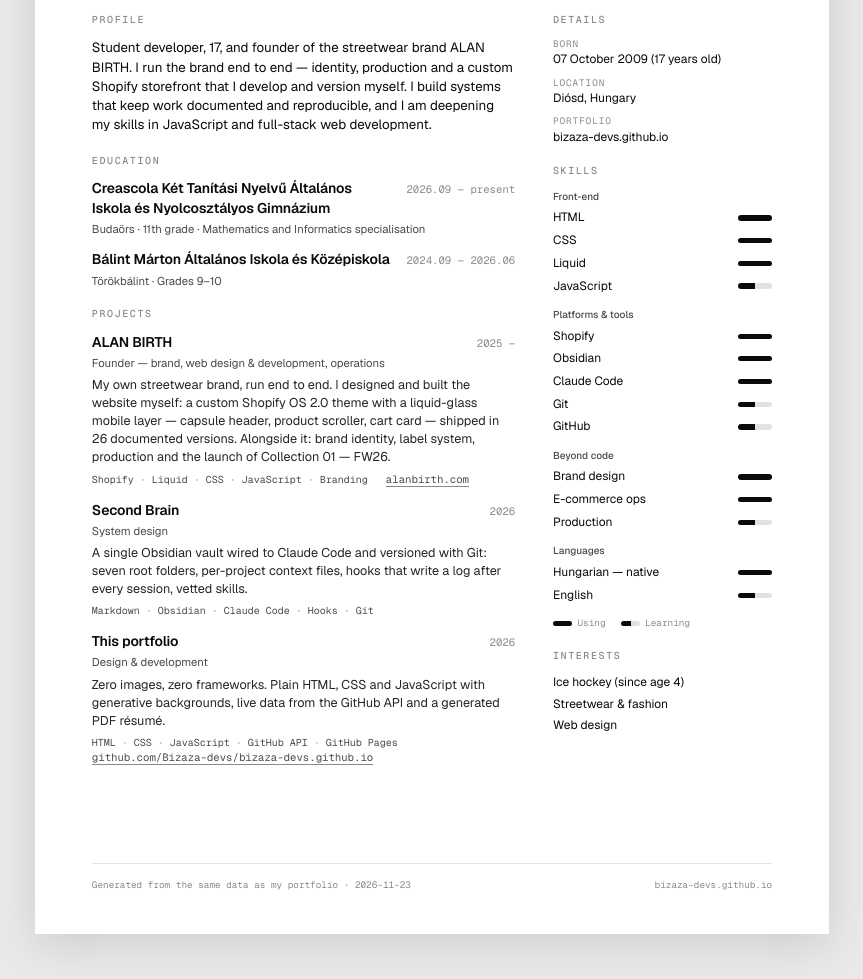
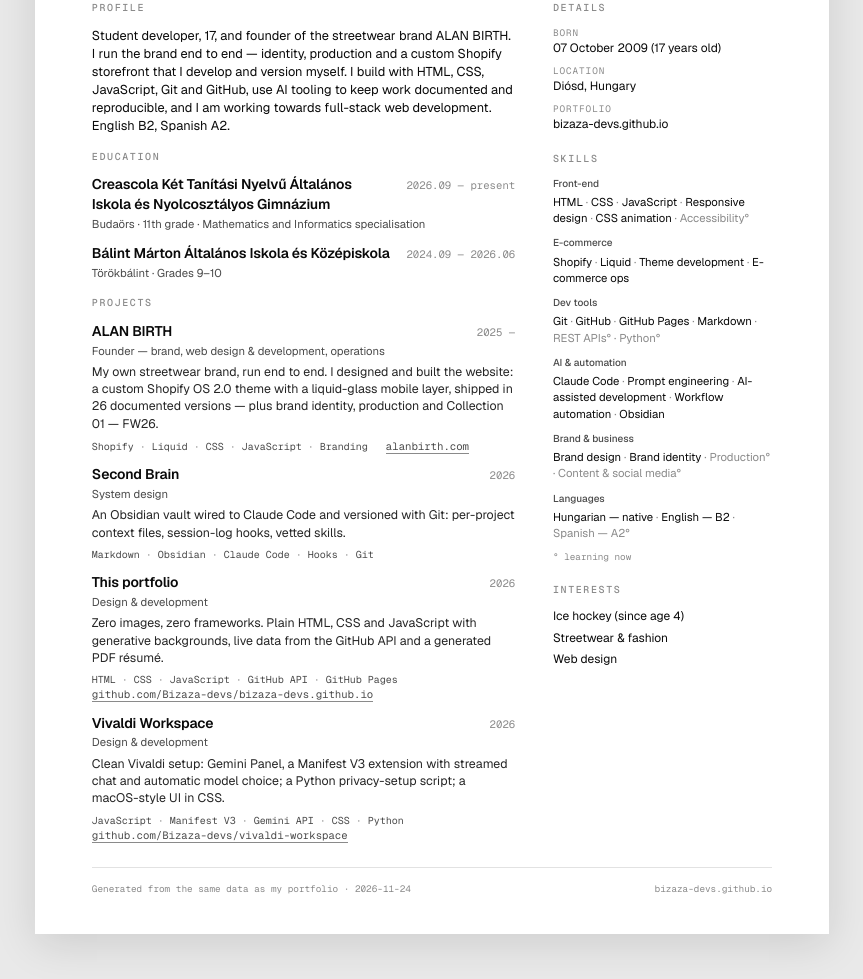
Before and after one commit to Bizaza-devs/bizaza-devs.github.io, a plain HTML site: page cv.html in a window 1280 px wide. Shown: the part 234-1213 px from the top of the page, without its empty margins (208-1071 px from the left). Drawn offline with nearby package versions, Linux system fonts and the light colour scheme.

Commit message:
More skills, languages and the Vivaldi Workspace project
- Skills: 6 groups (front-end, e-commerce, dev tools, AI & automation,
  brand & business, languages); JavaScript, Git and GitHub now "using";
  English B2, Spanish A2
- New project 04: Vivaldi Workspace (Gemini Panel extension, privacy
  setup script, macOS-style CSS) + timeline entry; project count 4
- Project grid: feature card + 3 columns on desktop
- CV: compact inline skill lists, short CV-only summaries (cvSummary),
  tighter spacing so it stays one A4 page; PDF rebuilt; asset version v7

Co-Authored-By: Claude Opus 5.5 <noreply@anthropic.com>

```diff
--- a/assets/js/data.js
+++ b/assets/js/data.js
@@ -7,7 +7,7 @@
 window.PORTFOLIO = {
   github: "Bizaza-devs",
   timezone: "Europe/Budapest",
-  updated: "2026-11-23",
+  updated: "2026-11-24",
   cvPdf: "cv/Zalan-Birtalan-CV.pdf",
 
   person: {
@@ -33,6 +33,7 @@ window.PORTFOLIO = {
     { when: "2025", title: "Founded ALAN BIRTH", detail: "Streetwear brand, plus a custom Shopify theme I design and build myself", accent: "amber" },
     { when: "2026", title: "Built my Second Brain", detail: "Obsidian vault wired to Claude Code and Git — 226 notes", accent: "indigo" },
     { when: "2026", title: "Launched this portfolio", detail: "Plain HTML, CSS & JavaScript on GitHub Pages", accent: "mint" },
+    { when: "2026", title: "Vivaldi Workspace", detail: "Gemini Panel browser extension, a privacy setup script and a macOS-style UI", accent: "sky" },
     { when: "Sep 2026", title: "Creascola, Budaörs", detail: "11th grade · Mathematics and Informatics specialisation", accent: "sky" },
     { when: "FW26", title: "Collection 01", detail: "The first ALAN BIRTH collection — in progress", accent: "amber", now: true }
   ],
@@ -41,7 +42,7 @@ window.PORTFOLIO = {
   stats: [
     { value: 26, unit: "", label: "Theme versions", note: "shipped on alanbirth.com", color: "amber" },
     { value: 226, unit: "", label: "Notes", note: "in my Obsidian second brain", color: "indigo" },
-    { value: 3, unit: "", label: "Projects", note: "live or in progress", color: "sky" },
+    { value: 4, unit: "", label: "Projects", note: "live or in progress", color: "sky" },
     { value: "age", unit: "yrs", label: "Age", note: "born October 2009", color: "mint" }
   ],
 
@@ -54,6 +55,8 @@ window.PORTFOLIO = {
       status: "building",
       kind: "Brand · E-commerce · Web development",
       summary: "My own streetwear brand, run end to end. I designed and built the website myself: a custom Shopify OS 2.0 theme with a liquid-glass mobile layer — capsule header, product scroller, cart card — shipped in 26 documented versions. Alongside it: brand identity, label system, production and the launch of Collection 01 — FW26.",
+      /* shorter text for the one-page CV (cvSummary); the site shows summary */
+      cvSummary: "My own streetwear brand, run end to end. I designed and built the website: a custom Shopify OS 2.0 theme with a liquid-glass mobile layer, shipped in 26 documented versions — plus brand identity, production and Collection 01 — FW26.",
       role: "Founder — brand, web design & development, operations",
       stack: ["Shopify", "Liquid", "CSS", "JavaScript", "Branding"],
       metrics: [
@@ -71,6 +74,7 @@ window.PORTFOLIO = {
       status: "live",
       kind: "Knowledge system · Automation",
       summary: "A single Obsidian vault wired to Claude Code and versioned with Git: seven root folders, per-project context files, hooks that write a log after every session, vetted skills.",
+      cvSummary: "An Obsidian vault wired to Claude Code and versioned with Git: per-project context files, session-log hooks, vetted skills.",
       role: "System design",
       stack: ["Markdown", "Obsidian", "Claude Code", "Hooks", "Git"],
       metrics: [
@@ -95,6 +99,24 @@ window.PORTFOLIO = {
       ],
       links: [],
       repo: "bizaza-devs.github.io"
+    },
+    {
+      id: "vivaldi", accent: "sky",
+      name: "Vivaldi Workspace",
+      year: "2026",
+      status: "building",
+      kind: "Browser extension · Setup automation",
+      summary: "My own clean browser environment on Vivaldi. Gemini Panel is a Manifest V3 extension with streamed chat, Markdown rendering, page context and automatic fast / strong model choice. Next to it: a Python script that applies Brave-style privacy settings to the profile, and a macOS-style UI written in CSS.",
+      cvSummary: "Clean Vivaldi setup: Gemini Panel, a Manifest V3 extension with streamed chat and automatic model choice; a Python privacy-setup script; a macOS-style UI in CSS.",
+      role: "Design & development",
+      stack: ["JavaScript", "Manifest V3", "Gemini API", "CSS", "Python"],
+      metrics: [
+        { k: "browsers", v: "4" },
+        { k: "model modes", v: "3" },
+        { k: "storage", v: "local" }
+      ],
+      links: [],
+      repo: "vivaldi-workspace"
     }
   ],
 
@@ -103,24 +125,42 @@ window.PORTFOLIO = {
     { group: "Front-end", items: [
       { name: "HTML", level: "using" },
       { name: "CSS", level: "using" },
+      { name: "JavaScript", level: "using" },
+      { name: "Responsive design", level: "using" },
+      { name: "CSS animation", level: "using" },
+      { name: "Accessibility", level: "learning" }
+    ] },
+    { group: "E-commerce", items: [
+      { name: "Shopify", level: "using" },
       { name: "Liquid", level: "using" },
-      { name: "JavaScript", level: "learning" }
+      { name: "Theme development", level: "using" },
+      { name: "E-commerce ops", level: "using" }
     ] },
-    { group: "Platforms & tools", items: [
-      { name: "Shopify", level: "using" },
-      { name: "Obsidian", level: "using" },
+    { group: "Dev tools", items: [
+      { name: "Git", level: "using" },
+      { name: "GitHub", level: "using" },
+      { name: "GitHub Pages", level: "using" },
+      { name: "Markdown", level: "using" },
+      { name: "REST APIs", level: "learning" },
+      { name: "Python", level: "learning" }
+    ] },
+    { group: "AI & automation", items: [
       { name: "Claude Code", level: "using" },
-      { name: "Git", level: "learning" },
-      { name: "GitHub", level: "learning" }
+      { name: "Prompt engineering", level: "using" },
+      { name: "AI-assisted development", level: "using" },
+      { name: "Workflow automation", level: "using" },
+      { name: "Obsidian", level: "using" }
     ] },
-    { group: "Beyond code", items: [
+    { group: "Brand & business", items: [
       { name: "Brand design", level: "using" },
-      { name: "E-commerce ops", level: "using" },
-      { name: "Production", level: "learning" }
+      { name: "Brand identity", level: "using" },
+      { name: "Production", level: "learning" },
+      { name: "Content & social media", level: "learning" }
     ] },
     { group: "Languages", items: [
       { name: "Hungarian — native", level: "using" },
-      { name: "English", level: "learning" }
+      { name: "English — B2", level: "using" },
+      { name: "Spanish — A2", level: "learning" }
     ] }
   ],
 
@@ -179,7 +219,7 @@ window.UI = {
   latest: "Latest public repositories",
   latestSub: "Pulled live from GitHub — newest first.",
   stack: "Knowledge",
-  stackSub: "No percentages — what I use daily and what I am learning right now.",
+  stackSub: "No percentages — what I use daily and what I am learning right now. I work in Hungarian and English, and I'm learning Spanish.",
   levels: { using: "Using", learning: "Learning" },
   gh: "Work activity",
   ghSub: "Shipping code on GitHub and building with Claude — one calendar.",
--- a/cv.html
+++ b/cv.html
@@ -15,28 +15,28 @@
     :root { --ink: #0a0a0a; --ink-2: #4a4a4a; --ink-3: #8a8a8a; --rule: #e2e2e2; }
     * { box-sizing: border-box; }
     html, body { margin: 0; background: #e9e9e9; color: var(--ink); }
-    body { font: 400 9.5pt/1.42 "Geist", "Segoe UI", system-ui, sans-serif; -webkit-print-color-adjust: exact; print-color-adjust: exact; }
+    body { font: 400 9.3pt/1.4 "Geist", "Segoe UI", system-ui, sans-serif; -webkit-print-color-adjust: exact; print-color-adjust: exact; }
     .mono { font-family: "Geist Mono", ui-monospace, Consolas, monospace; }
     a { color: inherit; text-decoration: none; }
-    .page { width: 210mm;  margin: 12mm auto; background: #fff; padding: 14mm 15mm 11mm; height: 297mm; overflow: hidden; display: grid; grid-template-columns: 1fr 58mm; grid-template-rows: auto 1fr auto; gap: 0 10mm; box-shadow: 0 10px 40px rgba(0,0,0,.12); }
+    .page { width: 210mm;  margin: 12mm auto; background: #fff; padding: 13mm 15mm 10mm; height: 297mm; overflow: hidden; display: grid; grid-template-columns: 1fr 58mm; grid-template-rows: auto 1fr auto; gap: 0 10mm; box-shadow: 0 10px 40px rgba(0,0,0,.12); }
     @media print { html, body { background: #fff; } .page { margin: 0; box-shadow: none; } }
 
-    header { grid-column: 1 / -1; display: flex; justify-content: space-between; align-items: end; gap: 8mm; padding-bottom: 6mm; margin-bottom: 6mm; border-bottom: 1.5pt solid var(--ink); }
+    header { grid-column: 1 / -1; display: flex; justify-content: space-between; align-items: end; gap: 8mm; padding-bottom: 5mm; margin-bottom: 5mm; border-bottom: 1.5pt solid var(--ink); }
     h1 { margin: 0; font-size: 30pt; font-weight: 600; letter-spacing: -.04em; line-height: .95; }
     .role { margin-top: 3mm; font-size: 8.5pt; letter-spacing: .12em; text-transform: uppercase; color: var(--ink-2); }
     .contact { text-align: right; font-size: 8.5pt; line-height: 1.7; color: var(--ink-2); }
     .contact a { color: var(--ink); border-bottom: .5pt solid var(--ink-3); }
 
     h2 { margin: 0 0 3.5mm; font: 500 7.5pt/1 "Geist Mono", monospace; letter-spacing: .16em; text-transform: uppercase; color: var(--ink-3); }
-    section { margin-bottom: 5.5mm; break-inside: avoid; }
-    .summary { font-size: 10pt; line-height: 1.45; margin: 0; }
+    section { margin-bottom: 4.4mm; break-inside: avoid; }
+    .summary { font-size: 9.6pt; line-height: 1.42; margin: 0; }
 
-    .item { margin-bottom: 3.6mm; break-inside: avoid; }
+    .item { margin-bottom: 3mm; break-inside: avoid; }
     .item__head { display: flex; justify-content: space-between; align-items: baseline; gap: 4mm; }
     .item__title { font-weight: 600; font-size: 10.5pt; letter-spacing: -.01em; }
     .item__when { font-size: 8pt; color: var(--ink-3); white-space: nowrap; }
     .item__sub { font-size: 8.5pt; color: var(--ink-2); margin-top: .6mm; }
-    .item p { margin: 1.4mm 0 0; color: #262626; }
+    .item p { margin: 1.1mm 0 0; color: #262626; }
     .tags { margin-top: 1.6mm; font-size: 7.5pt; color: var(--ink-2); }
     .tags span + span::before { content: " · "; color: var(--ink-3); }
     .item__link { font-size: 8pt; border-bottom: .5pt solid var(--ink-3); }
@@ -45,15 +45,14 @@
     .facts { display: grid; gap: 2.2mm; font-size: 9pt; }
     .facts div { display: grid; }
     .facts span:first-child { font-size: 7pt; letter-spacing: .1em; text-transform: uppercase; color: var(--ink-3); }
-    .skills { display: grid; gap: 1.5mm; font-size: 9pt; }
-    .skill { display: flex; justify-content: space-between; gap: 3mm; }
-    .skill i { flex: none; align-self: center; width: 9mm; height: 1.4mm; border-radius: 1mm; }
-    .skill i[data-l="using"] { background: var(--ink); }
-    .skill i[data-l="learning"] { background: linear-gradient(90deg, var(--ink) 50%, var(--rule) 50%); }
-    .skill-group { margin-bottom: 3.5mm; }
-    .skill-group h3 { margin: 0 0 1.5mm; font-size: 7.5pt; font-weight: 500; color: var(--ink-2); }
-    .legend { font-size: 7pt; color: var(--ink-3); margin-top: 1mm; display: flex; gap: 4mm; }
-    .legend i { display: inline-block; width: 5mm; height: 1.2mm; border-radius: 1mm; margin-right: 1.5mm; vertical-align: middle; }
+    /* sok skill fér el: csoportonként egy folyó sor, a tanult elemek halványabbak, °-jellel */
+    .skills { font-size: 8.5pt; line-height: 1.45; }
+    .skills span + span::before { content: " · "; color: var(--ink-3); }
+    .skills span.l { color: var(--ink-3); }
+    .skills span.l::after { content: "°"; }
+    .skill-group { margin-bottom: 2.6mm; }
+    .skill-group h3 { margin: 0 0 .8mm; font-size: 7.5pt; font-weight: 500; color: var(--ink-2); }
+    .legend { font-size: 7pt; color: var(--ink-3); margin-top: 1mm; }
     ul.plain { margin: 0; padding: 0; list-style: none; font-size: 9pt; display: grid; gap: 1.2mm; }
 
     footer { grid-column: 1 / -1; align-self: end; display: flex; justify-content: space-between; padding-top: 4mm; border-top: .5pt solid var(--rule); font-size: 7pt; color: var(--ink-3); }
@@ -118,7 +117,7 @@
         en: { profile: "Profile", projects: "Projects", edu: "Education", facts: "Details", skills: "Skills", interests: "Interests",
               born: "Born", age: "years old", location: "Location", web: "Portfolio", now: "present",
               using: "Using", learning: "Learning", role: "Role",
-              summary: `Student developer, ${D.age}, and founder of the streetwear brand ALAN BIRTH. I run the brand end to end — identity, production and a custom Shopify storefront that I develop and version myself. I build systems that keep work documented and reproducible, and I am deepening my skills in JavaScript and full-stack web development.`,
+              summary: `Student developer, ${D.age}, and founder of the streetwear brand ALAN BIRTH. I run the brand end to end — identity, production and a custom Shopify storefront that I develop and version myself. I build with HTML, CSS, JavaScript, Git and GitHub, use AI tooling to keep work documented and reproducible, and I am working towards full-stack web development. English B2, Spanish A2.`,
               foot: "Generated from the same data as my portfolio" }
       }[lang];
       const ym = (s) => s ? s.replace("-", ".") : L.now;
@@ -144,7 +143,7 @@
         return `<div class="item">
           <div class="item__head"><span class="item__title">${esc(p.name)}</span><span class="item__when mono">${esc(p.year)}</span></div>
           <div class="item__sub">${esc(t(p.role))}</div>
-          <p>${esc(t(p.summary))}</p>
+          <p>${esc(t(p.cvSummary || p.summary))}</p>
           <div class="tags mono">${p.stack.map((s) => `<span>${esc(s)}</span>`).join("")}${url ? ` &nbsp; <a class="item__link" href="${esc(url)}">${esc(url.replace("https://", ""))}</a>` : ""}</div>
         </div>`;
       }).join("");
@@ -168,9 +167,9 @@
       $("hSkills").textContent = L.skills;
       $("skills").innerHTML = D.stack.map((g) => `
         <div class="skill-group"><h3>${esc(t(g.group))}</h3>
-          <div class="skills">${g.items.map((i) => `<div class="skill"><span>${esc(t(i.name))}</span><i data-l="${i.level}"></i></div>`).join("")}</div>
+          <div class="skills">${g.items.map((i) => `<span${i.level === "learning" ? ' class="l"' : ""}>${esc(t(i.name))}</span>`).join("")}</div>
         </div>`).join("") +
-        `<div class="legend mono"><span><i style="background:var(--ink)"></i>${L.using}</span><span><i style="background:linear-gradient(90deg,var(--ink) 50%,var(--rule) 50%)"></i>${L.learning}</span></div>`;
+        `<div class="legend mono">° ${L.learning.toLowerCase()} now</div>`;
 
       $("hInterests").textContent = L.interests;
       $("interests").innerHTML = t(D.interests).map((i) => `<li>${esc(i)}</li>`).join("");
```
Also changed, not shown: assets/css/style.css (+5 -2 lines), index.html (+4 -4 lines), 1 other file.
